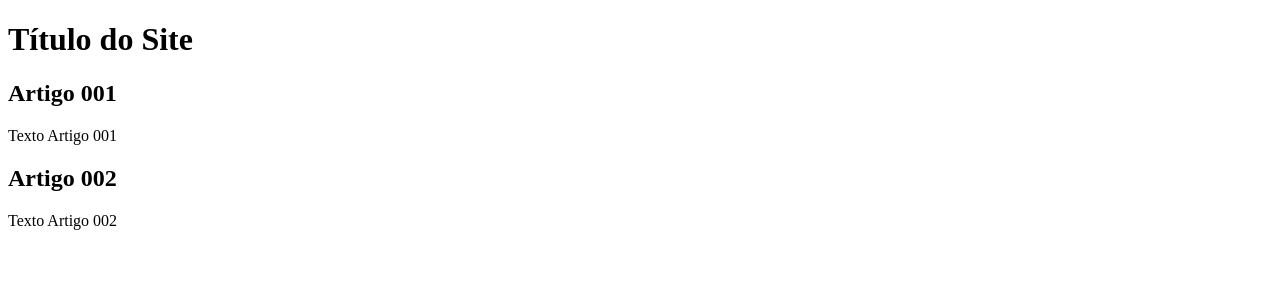
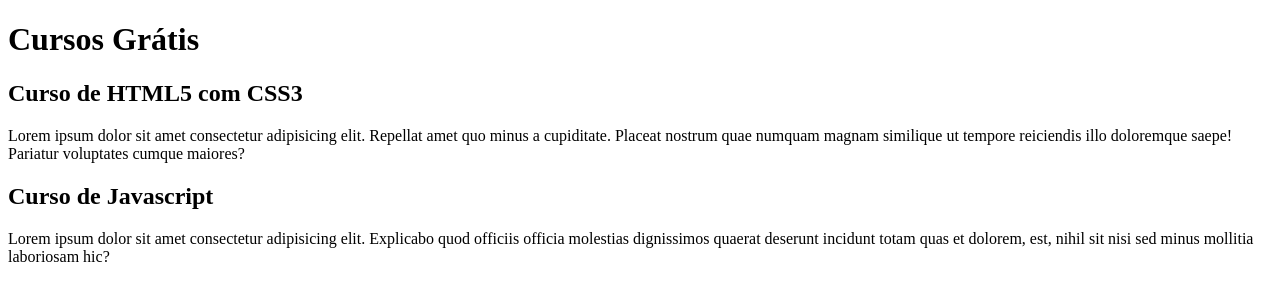
Before and after one commit to yumikaneoya/projeto-site, a plain HTML site: page index.html in a window 1280 px wide. Drawn offline with Linux system fonts and the light colour scheme.

Commit message:
comecei a escrever o conteúdo

```diff
--- a/index.html
+++ b/index.html
@@ -9,15 +9,15 @@
 <body>
     <main>
         <header>
-            <h1>Título do Site</h1>
+            <h1>Cursos Grátis</h1>
         </header>
         <article>
-            <h2>Artigo 001</h2>
-            <p>Texto Artigo 001</p>
+            <h2>Curso de HTML5 com CSS3</h2>
+            <p>Lorem ipsum dolor sit amet consectetur adipisicing elit. Repellat amet quo minus a cupiditate. Placeat nostrum quae numquam magnam similique ut tempore reiciendis illo doloremque saepe! Pariatur voluptates cumque maiores?</p>
         </article>
         <article>
-            <h2>Artigo 002</h2>
-            <p>Texto Artigo 002</p>
+            <h2>Curso de Javascript</h2>
+            <p>Lorem ipsum dolor sit amet consectetur adipisicing elit. Explicabo quod officiis officia molestias dignissimos quaerat deserunt incidunt totam quas et dolorem, est, nihil sit nisi sed minus mollitia laboriosam hic?</p>
         </article>
     </main>
 </body>
```
